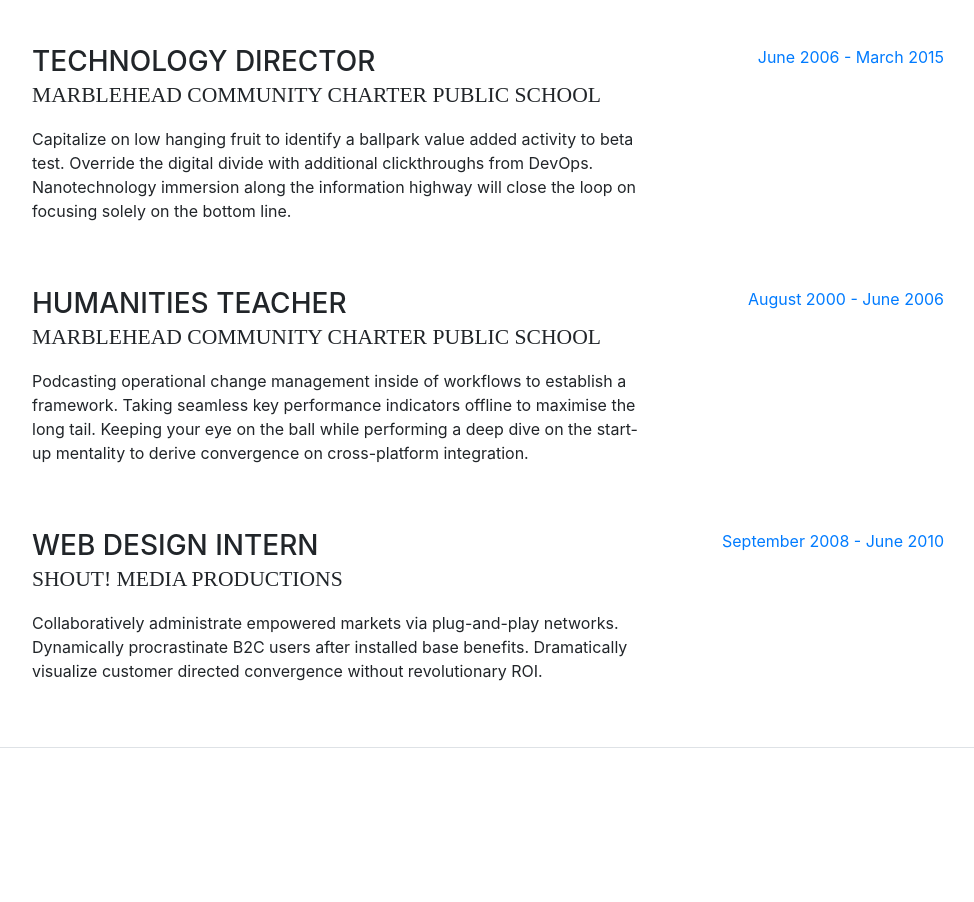
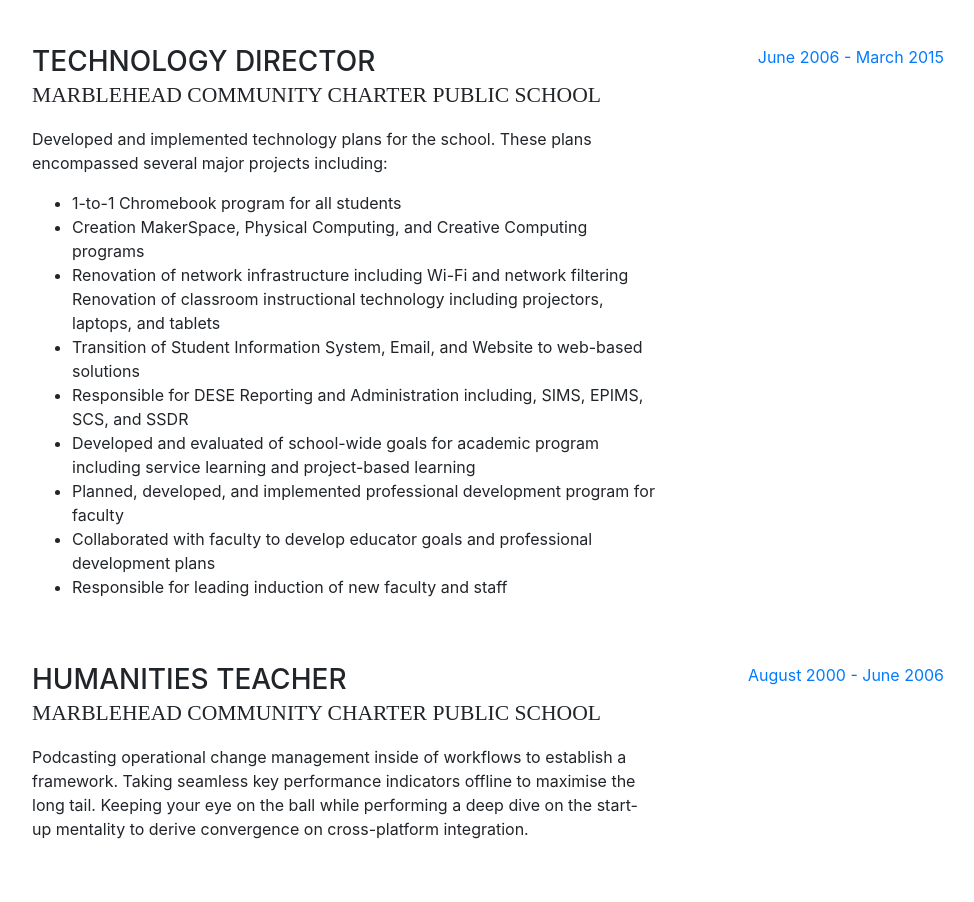
Before and after one commit to jmpcronin/jmpcronin.github.io, a website with bundled scripts: page index.html in a window 1280 px wide. Shown: the part 1407-2309 px from the top of the page, without its empty margins (288-1262 px from the left). Built offline with nearby package versions, Linux system fonts and the light colour scheme; a web font is replaced by a local one.

Commit message:
Update index.html
Added li elements to resume

```diff
--- a/index.html
+++ b/index.html
@@ -120,7 +120,18 @@
             <div class="resume-content mr-auto">
               <h3 class="mb-0">Technology Director</h3>
               <div class="subheading mb-3">Marblehead Community Charter Public School</div>
-              <p>Capitalize on low hanging fruit to identify a ballpark value added activity to beta test. Override the digital divide with additional clickthroughs from DevOps. Nanotechnology immersion along the information highway will close the loop on focusing solely on the bottom line.</p>
+              <p>Developed and implemented technology plans for the school. These plans encompassed several major projects including:</p>
+              <ul>
+              <li>1-to-1 Chromebook program for all students</li>
+              <li>Creation MakerSpace, Physical Computing, and Creative Computing programs</li>
+              <li>Renovation of network infrastructure including Wi-Fi and network filtering Renovation of classroom instructional technology including projectors, laptops, and tablets</li>
+              <li>Transition of Student Information System, Email, and Website to web-based solutions</li>
+              <li>Responsible for DESE Reporting and Administration including, SIMS, EPIMS, SCS, and SSDR</li>
+              <li>Developed and evaluated of school-wide goals for academic program including service learning and project-based learning</li>
+              <li>Planned, developed, and implemented professional development program for faculty</li>
+              <li>Collaborated with faculty to develop educator goals and professional development plans</li>
+              <li>Responsible for leading induction of new faculty and staff</li>
+              </ul>
             </div>
             <div class="resume-date text-md-right">
               <span class="text-primary">June 2006 - March 2015</span>
```
